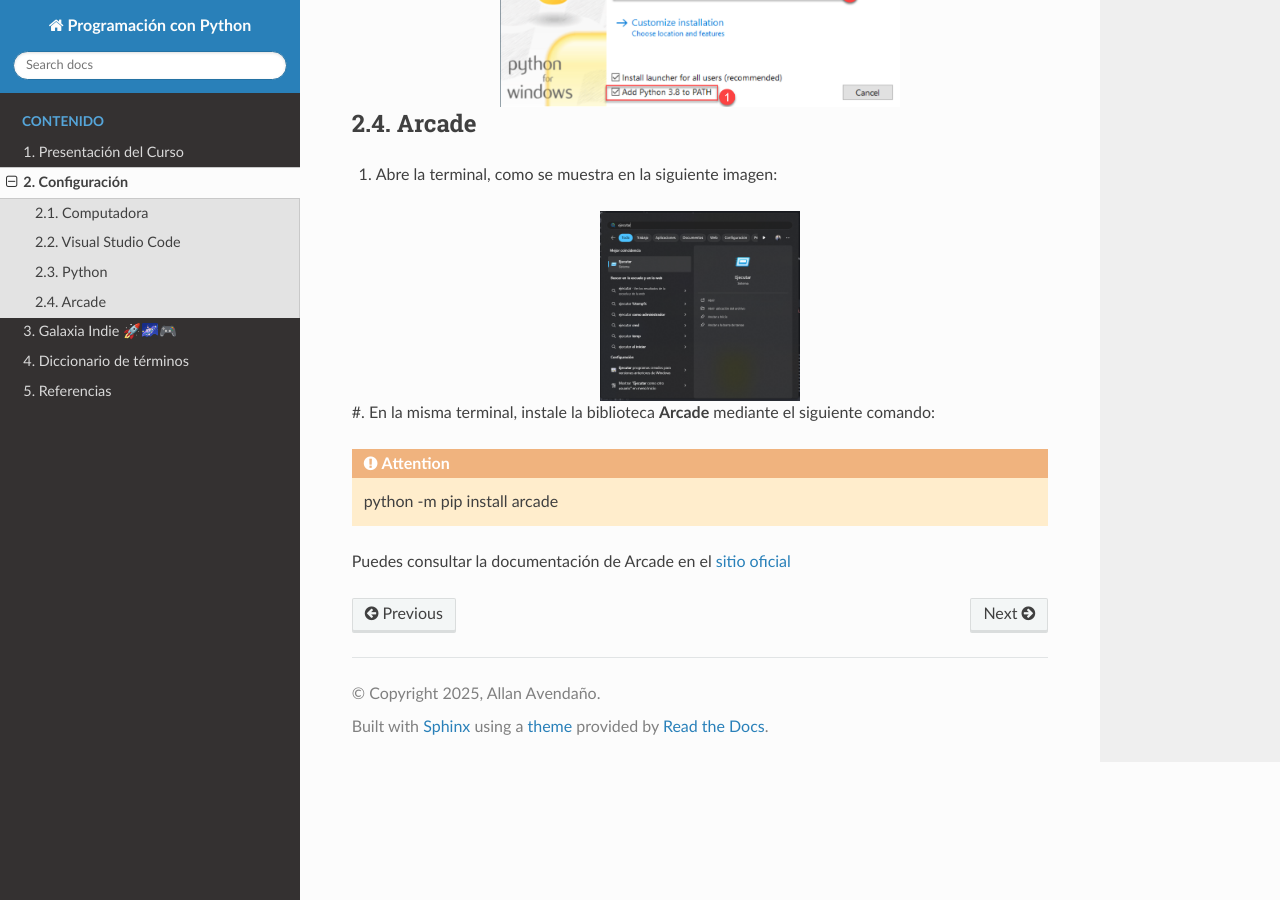
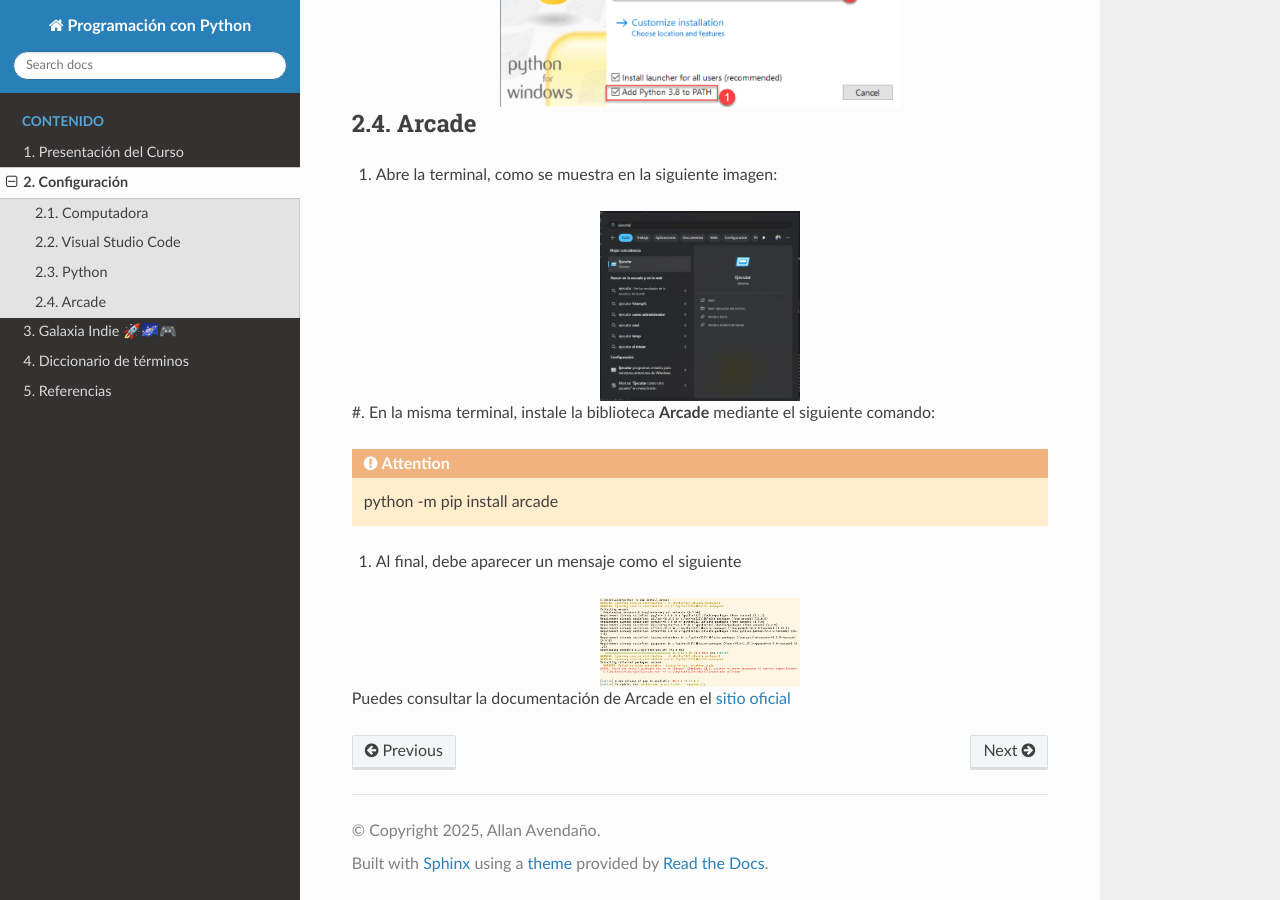
Before and after one commit to aavendan/programacion-python, a Sphinx documentation site: the page built from docs/source/configuracion.rst, in a window 1280 px wide and 900 px high, scrolled down 1259 px. Built offline with Sphinx 7.4.7 and the Read the Docs theme 3.1.0, drawn with Linux system fonts in a browser that asks for light colours.

Commit message:
installed

```diff
--- a/docs/source/configuracion.rst
+++ b/docs/source/configuracion.rst
@@ -77,4 +77,11 @@
 
     python -m pip install arcade
 
+#. Al final, debe aparecer un mensaje como el siguiente
+
+.. figure:: img/installed.png
+   :width: 200
+   :figclass: align-center
+   :alt: installed arcade
+
 Puedes consultar la documentación de Arcade en el `sitio oficial <https://api.arcade.academy/en/latest/>`_
```
Also changed, not shown: docs/source/img/installed.png (added).
